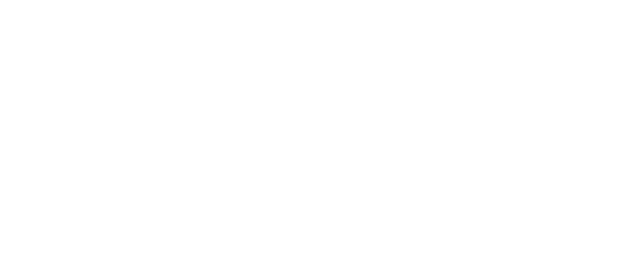
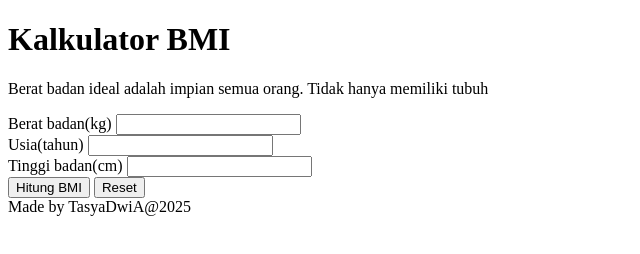
Before and after one commit to revou-fundamental-course/20-jan-25-tasya-dwi-anggraini, a plain HTML site: page index.html in a window 1280 px wide. Shown: the whole page, without its empty margins (0-640 px from the left). Drawn offline with Linux system fonts and the light colour scheme.

Commit message:
konfigurasi kedua

```diff
--- a/index.html
+++ b/index.html
@@ -1,10 +1,57 @@
 <!DOCTYPE html>
 <html lang="en">
     <head>
+        <meta charset="UTF-8">
+        <meta name="viewport" content="width=device-width, initial-scale=1.0">
         <title>kalkulator BMI</title>
         <link rel="stylesheet" href="css\style.css">
     </head>
     <body>
+        <header>
+            <h1>Kalkulator BMI</h1>
+        </header>
+        <main>
+            <!--introduction-->
+            <article>
+                <p>Berat badan ideal adalah impian semua orang. Tidak hanya memiliki tubuh</p>
+            </article>
 
+            <!--form-->
+            <form>
+                <div class="form-group">
+                    <label for="input-berat-badan">Berat badan(kg)</label>
+                    <input type="number" id="input-berat-badan">
+
+                </div>
+
+                <div class="form-group">
+                    <label for="input-usia">Usia(tahun)</label>
+                    <input type="number" id="input-usia">
+
+                </div>
+
+                <div class="form-group">
+                    <label for="input-tinggi-badan">Tinggi badan(cm)</label>
+                    <input type="number" id="input-tinggi-badan">
+
+                </div>
+
+                <div>
+                    <button>Hitung BMI</button>
+                    <button>Reset</button>
+                </div>
+            </form>
+
+            <!--fitur information-->
+            <article>
+                <header>
+
+                </header>
+            </article>
+
+        </main>
+        <footer>
+            <span>Made by TasyaDwiA@2025</span>
+        </footer>
     </body>
 </html>
```
